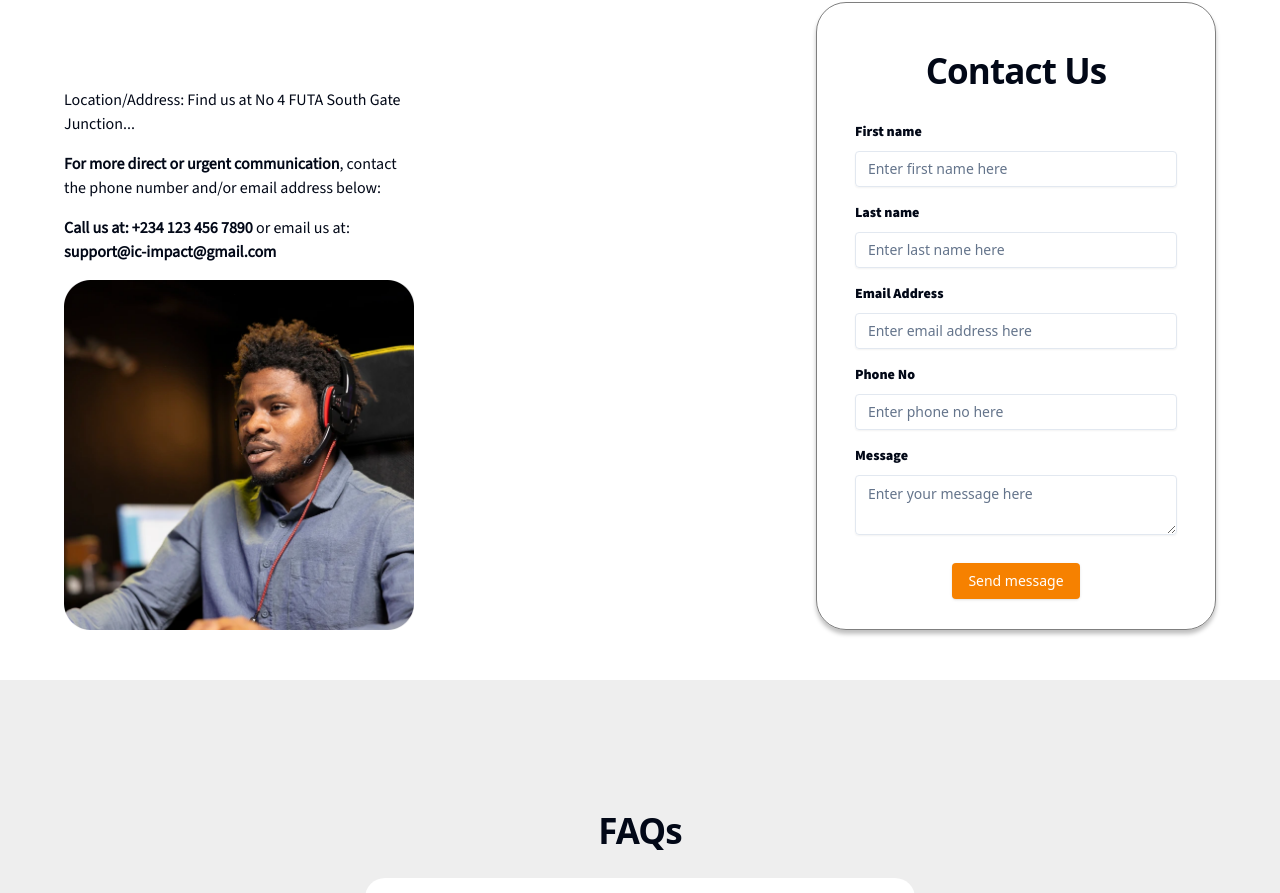
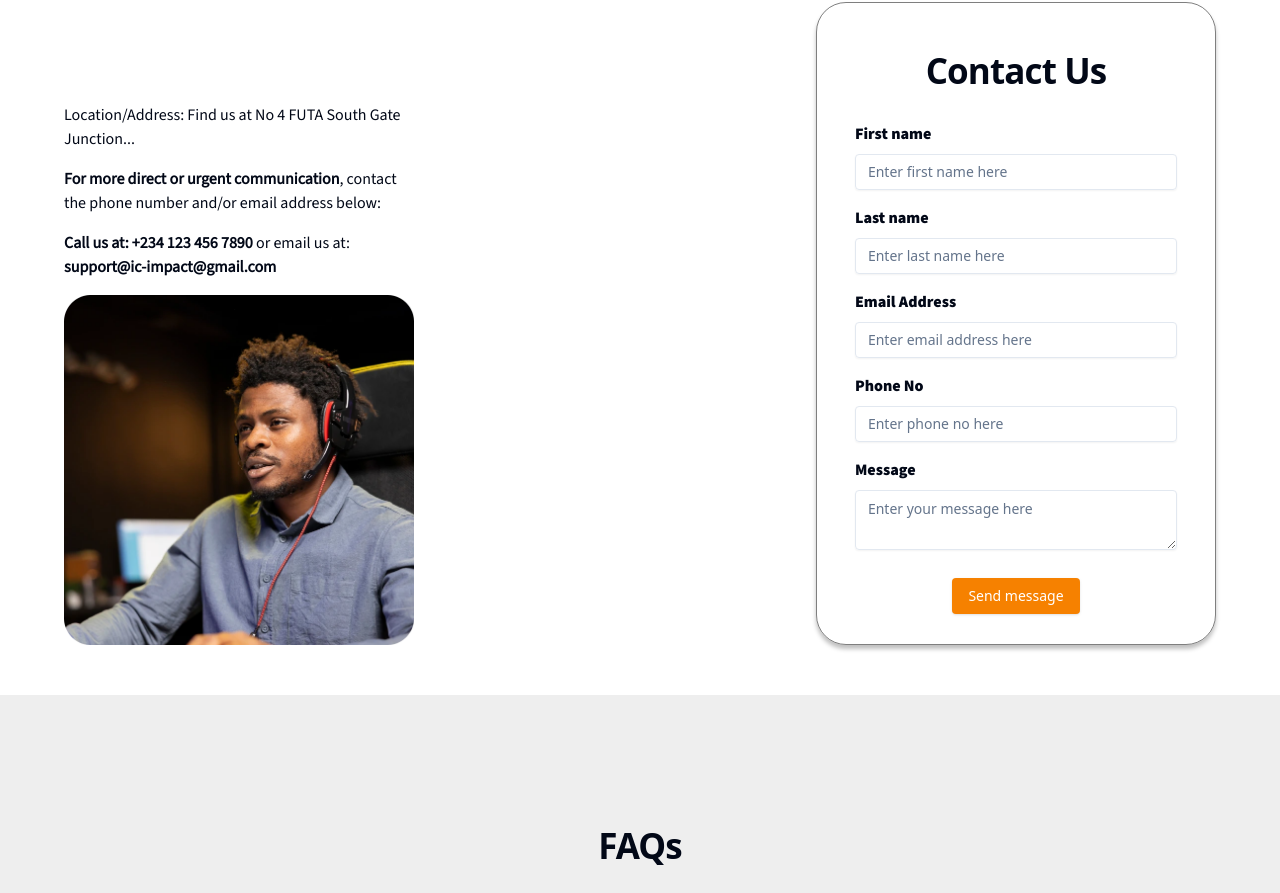
Before and after one commit to joshuatimi54/ic-impact, a React (Vite) app: page /contact in a window 1280 px wide. Shown: the part 978-1871 px from the top of the page. Built offline with nearby package versions, Linux system fonts and the light colour scheme; a web font is replaced by a local one.

Commit message:
Updated ContactForm.tsx

```diff
--- a/src/components/contact/ContactForm.tsx
+++ b/src/components/contact/ContactForm.tsx
@@ -47,7 +47,7 @@ const ContactForm: React.FC = () => {
       </div>
       <div className="flex flex-col gap-4 items-start">
         <div className="flex flex-col mx-auto gap-2 w-[90%] max-[500px]:w-full">
-          <label htmlFor="firstName" className="text-[14px] font-sourceSansBold">
+          <label htmlFor="firstName" className="text-[16px] font-sourceSansBold">
             First name{' '}
           </label>
           <Input
@@ -63,7 +63,7 @@ const ContactForm: React.FC = () => {
           )}
         </div>
         <div className="flex flex-col mx-auto gap-2 w-[90%] max-[500px]:w-full">
-          <label htmlFor="lastName" className="text-[14px] font-sourceSansBold">
+          <label htmlFor="lastName" className="text-[16px] font-sourceSansBold">
             Last name{' '}
           </label>
           <Input
@@ -79,7 +79,7 @@ const ContactForm: React.FC = () => {
           )}
         </div>
         <div className="flex flex-col mx-auto gap-2 w-[90%] max-[500px]:w-full">
-          <label htmlFor="email" className="text-[14px] font-sourceSansBold">
+          <label htmlFor="email" className="text-[16px] font-sourceSansBold">
             Email Address
           </label>
           <Input
@@ -95,7 +95,7 @@ const ContactForm: React.FC = () => {
           )}
         </div>
         <div className="flex flex-col mx-auto gap-2 w-[90%] max-[500px]:w-full">
-          <label htmlFor="telephone" className="text-[14px] font-sourceSansBold">
+          <label htmlFor="telephone" className="text-[16px] font-sourceSansBold">
             Phone No
           </label>
           <Input
@@ -111,7 +111,7 @@ const ContactForm: React.FC = () => {
           )}
         </div>
         <div className="flex flex-col mx-auto gap-2 w-[90%] max-[500px]:w-full">
-          <label htmlFor="message" className="text-[14px] font-sourceSansBold">
+          <label htmlFor="message" className="text-[16px] font-sourceSansBold">
             Message
           </label>
           <Textarea
```
